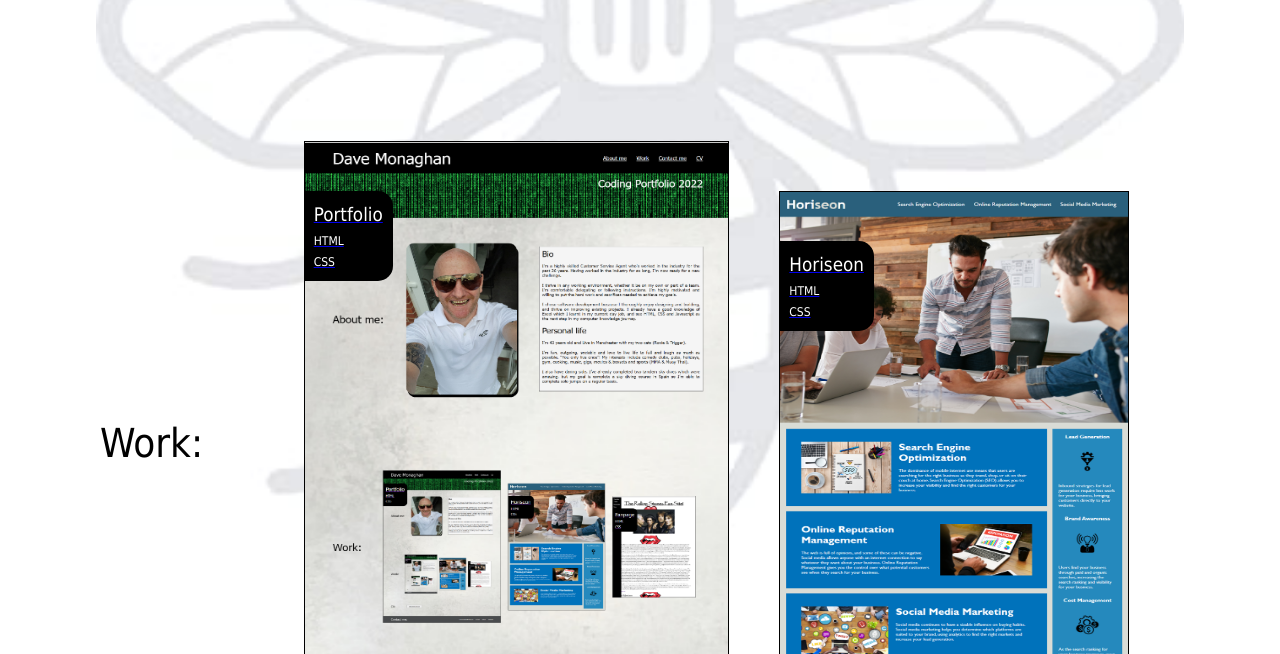
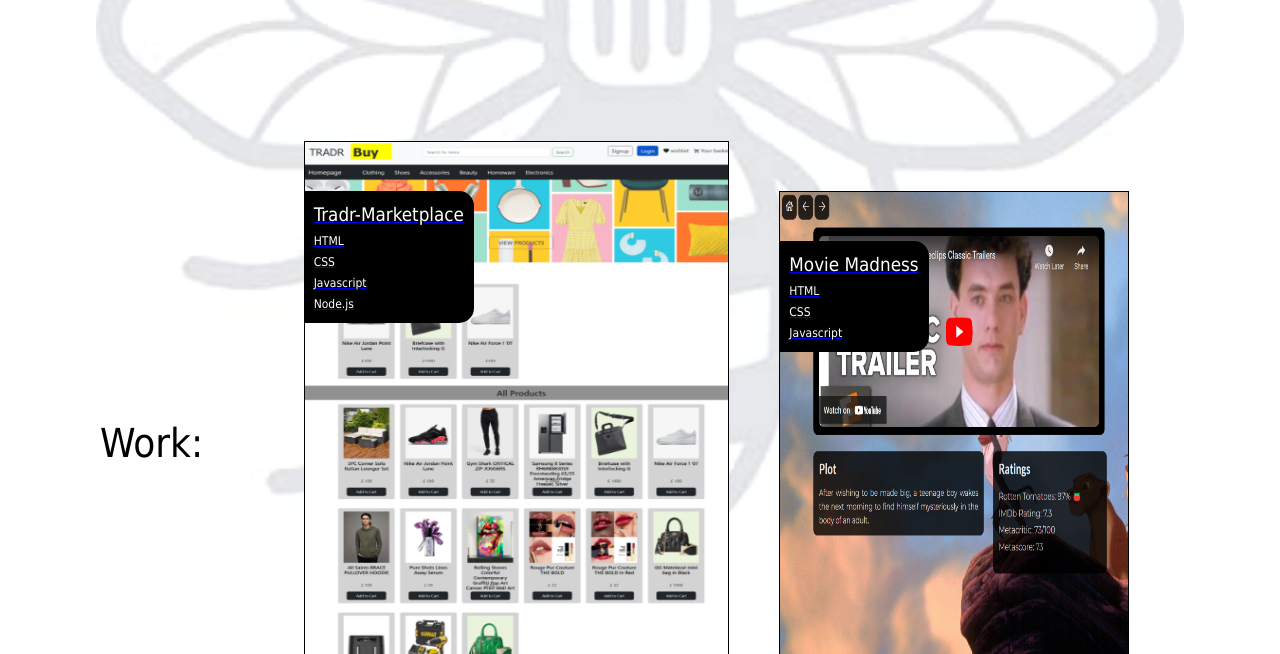
Before and after one commit to DaveMon79/Professional-Portfolio, a plain HTML site: page index.html in a window 1280 px wide. Shown: the part 1297-1951 px from the top of the page. Drawn offline with Linux system fonts and the light colour scheme.

Commit message:
New project links added

```diff
--- a/index.html
+++ b/index.html
@@ -59,23 +59,26 @@
                 <h2>Work:</h2>
             </div>
 
-            <div class="work-image relative-work"><a href="https://davemon79.github.io/Professional-Portfolio/">
-                <img src="./Images/Portfolio.png" alt="Portfolio" height="600px" width="425px">
+            <div class="work-image relative-work"><a href="https://github.com/DaveMon79/tradr-marketplace">
+                <img src="./Images/tradr-marketplace.png" alt="Tradr-Marketplace" height="600px" width="425px">
                 <div class="banner">
-                    <h3>Portfolio</h3>
+                    <h3>Tradr-Marketplace</h3>
                     <p>HTML</p>
                     <p>CSS</p>
+                    <p>Javascript</p>
+                    <p>Node.js</p>
                 </a>
                 </div>
             </div>
 
 
-            <div class="work-image relative-work"><a href="https://davemon79.github.io/Horiseon---Code-refactor-accessibility/">
-                <img src="./Images/Horiseon.png" alt="horiseon" height="500px" width="350px">
+            <div class="work-image relative-work"><a href="https://github.com/DaveMon79/Movie-Madness">
+                <img src="./Images/Movie Madness.png" alt="movie-madness" height="500px" width="350px">
                 <div class="banner">
-                    <h3>Horiseon</h3>
+                    <h3>Movie Madness</h3>
                     <p>HTML</p>
                     <p>CSS</p>
+                    <p>Javascript</p>
                 </a>
                 </div>
             </div>
--- a/style.css
+++ b/style.css
@@ -389,6 +389,8 @@ footer a {
 
 }
 
+
+/* centres about me h2 text */
 #about-me h2 {
     padding-left: 50px;
 }
```
Also changed, not shown: Images/Movie Madness.png (added), Images/tradr-marketplace.png (added), 1 other file.
